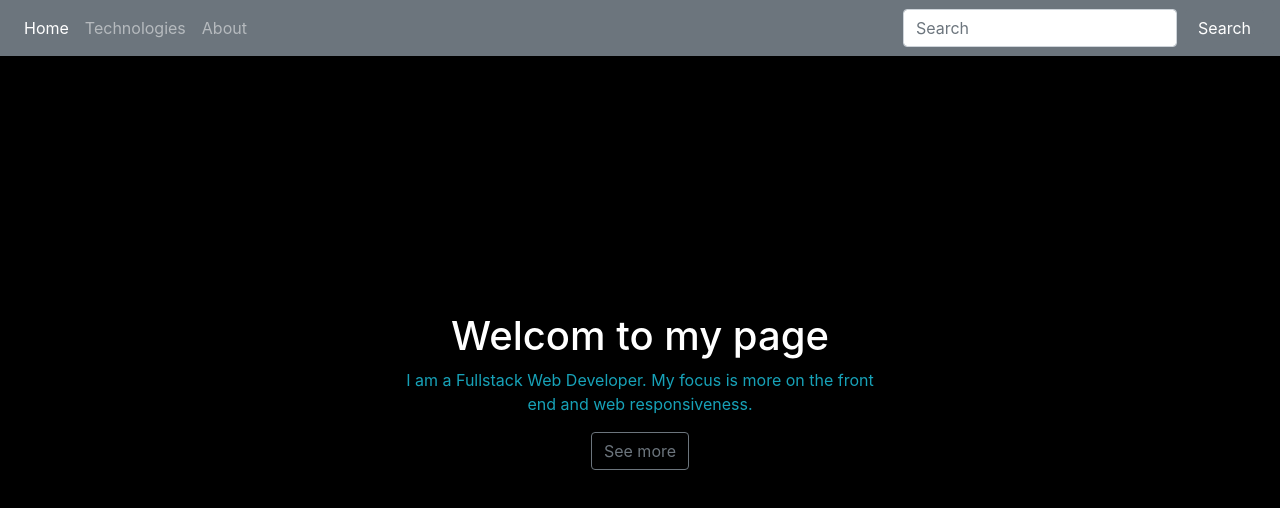
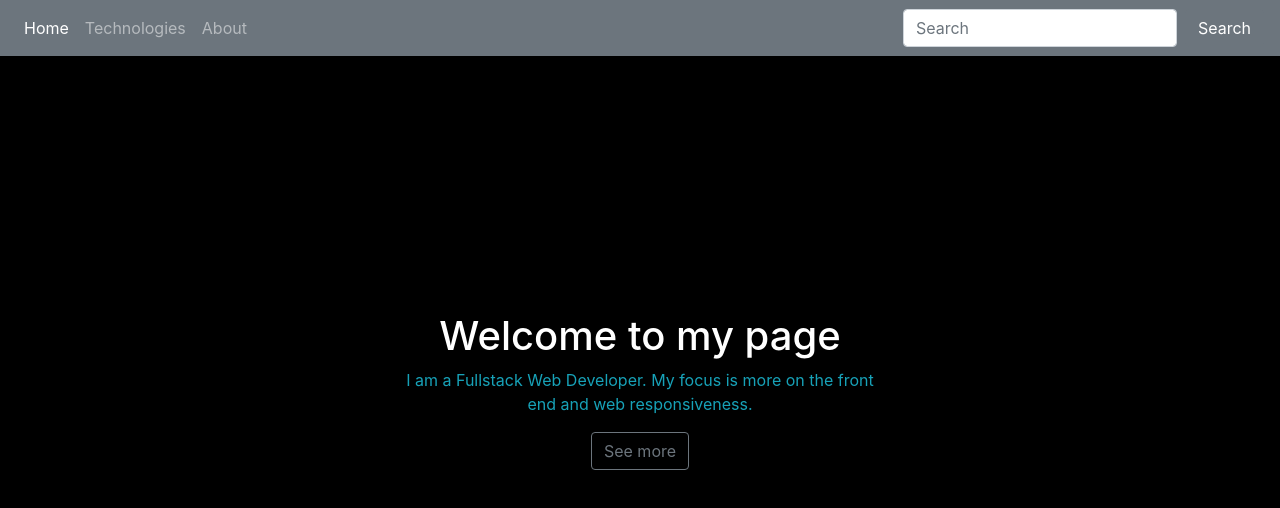
Before and after one commit to tmtkobedmx8/portfolio, a plain HTML site: page portfolio/index.html in a window 1280 px wide. Drawn offline with nearby package versions, Linux system fonts and the light colour scheme.

Commit message:
Fixed typo

```diff
--- a/portfolio/index.html
+++ b/portfolio/index.html
@@ -32,7 +32,7 @@
 	</nav>
 	<div class="main-container">
 		<div class="header-description">
-			<h1 class="welcome-header">Welcom to my page</h1>
+			<h1 class="welcome-header">Welcome to my page</h1>
 			<p class="text-info">I am a Fullstack Web Developer. My focus is more on the front end and web responsiveness.</p>
 			<button class="animated headShake btn btn-outline-secondary">See more</button>
 		</div>
```
